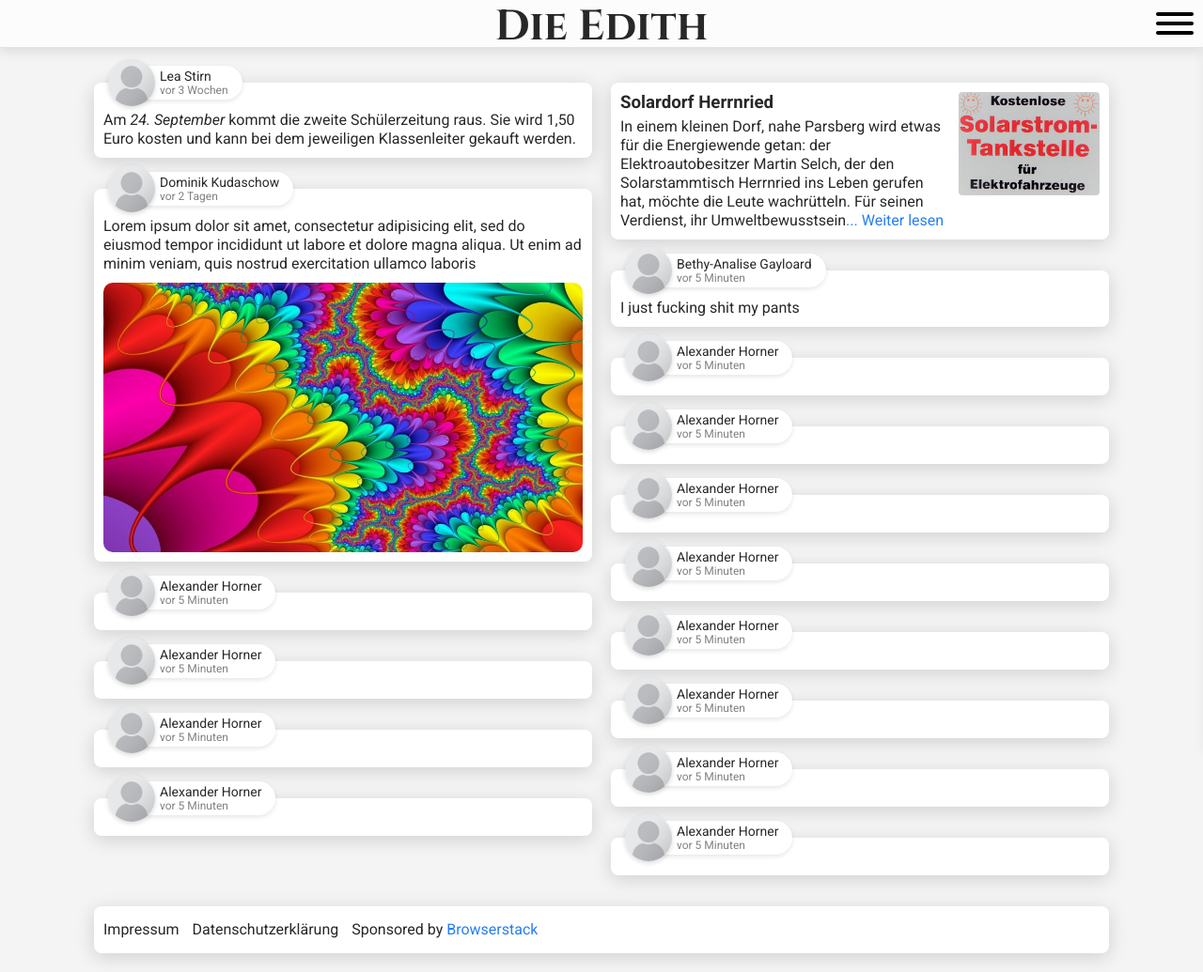
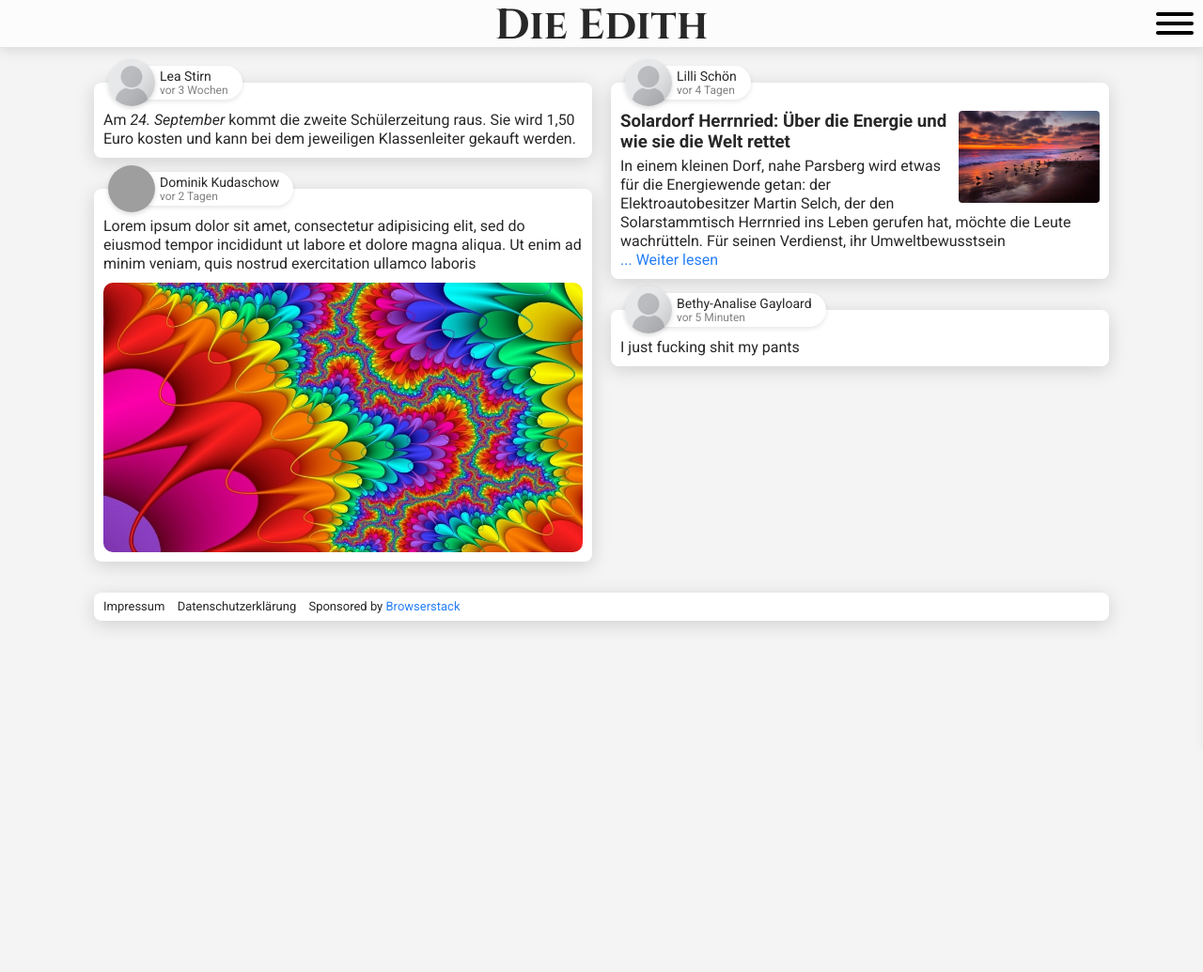
Before and after one commit to alexanderhorner/dieEdith, a PHP site: page / in a window 1280 px wide. Shown: the whole page at 94% size. After the commit the page ends 669 px from the top, so only its background shows below. Run offline with PHP 8.4, Linux system fonts and the light colour scheme; grey boxes are pictures that could not be loaded.

Commit message:
Change to Home- and Articlepage design elements and optimizations.

```diff
--- a/framework/base.css
+++ b/framework/base.css
@@ -24,6 +24,7 @@ html, body {
   font-family: 'Roboto', sans-serif;
   font-weight: normal;
 }
+
 @media only screen and (max-width: 480px) {
   html.side-menu--shown, body.side-menu--shown {
     overflow-y: hidden;
@@ -46,6 +47,7 @@ a {
   color: #267EF6;
   text-decoration: none;
 }
+
 html.dark a {
   color: #66BAFF;
 }
@@ -108,13 +110,20 @@ html.backdropfilter.dark .header {
 .header__title {
   display: inline-block;
   position: absolute;
-  top: 55%;
+  top: 53%;
   left: 50%;
   transform: translate(-50%, -50%);
   font-family: 'Cinzel', serif;
   font-size: 45px;
   font-weight: 700;
   white-space: nowrap;
+}
+
+@media only screen and (max-width: 340px) {
+  .header__title {
+    left: 10px;
+    transform: translateY(-50%);
+  }
 }
 
 .header__nav-items {
--- a/framework/base.js
+++ b/framework/base.js
@@ -9,7 +9,6 @@ function linkto(x) {
 }
 
 $(document).ready(function() {
-
   //Check Cookie for darkmode
   var darkmode = getCookie("darkmode");
   if (darkmode == "true") {
--- a/home.css
+++ b/home.css
@@ -32,17 +32,6 @@
   border-radius: 8px;
   background-color: white;
   box-shadow: 0 4px 20px 0 rgba(0, 0, 0, 0.15);
-}
-
-.card--article {
-  margin-top: 10px;
-  padding-top: 10px;
-}
-
-@media only screen and (min-width: 700px) {
-  .card--article:first-of-type, .card--article:nth-of-type(2) {
-    margin-top: 28px;
-  }
 }
 
 html.dark .card {
@@ -141,6 +130,10 @@ html.dark .card__info__picture {
   margin-bottom: 10px;
 }
 
+.card--article .card__text a {
+  white-space: nowrap;
+}
+
 /* card__picture */
 .card--article .card__picture {
   width: 150px;
@@ -148,6 +141,12 @@ html.dark .card__info__picture {
   margin-left: 10px;
   float: right;
   border-radius: 4px;
+}
+@media only screen and (max-width: 350px) {
+  .card--article .card__picture {
+    width: 100%;
+    margin-left: initial;
+  }
 }
 
 .card--picture .card__picture {
@@ -157,6 +156,7 @@ html.dark .card__info__picture {
 }
 
 #footer {
+  font-size: 13px;
   width: calc(100% - 20px);
   height: auto;
   padding: 5px 10px 5px;
@@ -168,8 +168,8 @@ html.dark .card__info__picture {
   margin-block-start: 0;
   margin-block-end: 0;
   padding-inline-start: 0;
-  line-height: 40px;
   list-style-type: none;
+  line-height: 20px;
 }
 
 #footer>ul>li {
--- a/index.php
+++ b/index.php
@@ -44,7 +44,7 @@
     </ul>
   </nav>
 
-  <section class="wrapper">
+  <div class="wrapper">
     <div class="grid">
       <!-- Card -->
       <div class="card card--text">
@@ -58,16 +58,23 @@
         <span class="card__text">Am <i>24. September</i> kommt die zweite Schülerzeitung raus. Sie wird 1,50 Euro kosten und kann bei dem jeweiligen Klassenleiter gekauft werden.</span>
       </div>
       <!-- Card -->
-      <div class="card card--article">
-        <img class="card__picture" src="artikel/Solardorf-Herrnried/pic1.png" alt="">
-        <h3>Solardorf Herrnried</h3>
+      <div onclick="linkto('artikel/Solardorf-Herrnried')" class="card card--article">
+        <div class="card__info">
+          <img class="card__info__picture" src="profile-placeholder.png" alt="profile picture">
+          <div class="card__info__textbox">
+            <div class="card__info__textbox__name">Lilli Schön</div>
+            <div class="card__info__textbox__time">vor 4 Tagen</div>
+          </div>
+        </div>
+        <img class="card__picture" src="artikel/Solardorf-Herrnried/pic1.jpg" alt="">
+        <h3>Solardorf Herrnried: Über die Energie und wie sie die Welt rettet</h3>
         <span class="card__text">In einem kleinen Dorf, nahe Parsberg wird etwas für die Energiewende getan: der Elektroautobesitzer Martin Selch, der den Solarstammtisch Herrnried ins Leben gerufen hat, möchte die Leute wachrütteln. Für seinen
-          Verdienst, ihr Umweltbewusstsein<a href="artikel/Solardorf-Herrnried">... Weiter lesen</a></span>
+          Verdienst, ihr Umweltbewusstsein<a href="artikel/Solardorf-Herrnried"><wbr>... Weiter lesen</a></span>
       </div>
       <!-- Card -->
       <div class="card card--picture">
         <div class="card__info">
-          <img class="card__info__picture" src="profile-placeholder.png" alt="profile picture">
+          <img class="card__info__picture" src="dominik.png" alt="profile picture">
           <div class="card__info__textbox">
             <div class="card__info__textbox__name">Dominik Kudaschow</div>
             <div class="card__info__textbox__time">vor 2 Tagen</div>
@@ -87,126 +94,7 @@
         </div>
         <div class="card__text">I just fucking shit my pants</div>
       </div>
-      <!-- Card -->
-      <div class="card">
-        <div class="card__info">
-          <img class="card__info__picture" src="profile-placeholder.png" alt="profile picture">
-          <div class="card__info__textbox">
-            <div class="card__info__textbox__name">Alexander Horner</div>
-            <div class="card__info__textbox__time">vor 5 Minuten</div>
-          </div>
-        </div>
-      </div>
-      <!-- Card -->
-      <div class="card">
-        <div class="card__info">
-          <img class="card__info__picture" src="profile-placeholder.png" alt="profile picture">
-          <div class="card__info__textbox">
-            <div class="card__info__textbox__name">Alexander Horner</div>
-            <div class="card__info__textbox__time">vor 5 Minuten</div>
-          </div>
-        </div>
-      </div>
-      <!-- Card -->
-      <div class="card">
-        <div class="card__info">
-          <img class="card__info__picture" src="profile-placeholder.png" alt="profile picture">
-          <div class="card__info__textbox">
-            <div class="card__info__textbox__name">Alexander Horner</div>
-            <div class="card__info__textbox__time">vor 5 Minuten</div>
-          </div>
-        </div>
-      </div>
-      <!-- Card -->
-      <div class="card">
-        <div class="card__info">
-          <img class="card__info__picture" src="profile-placeholder.png" alt="profile picture">
-          <div class="card__info__textbox">
-            <div class="card__info__textbox__name">Alexander Horner</div>
-            <div class="card__info__textbox__time">vor 5 Minuten</div>
-          </div>
-        </div>
-      </div>
-      <!-- Card -->
-      <div class="card">
-        <div class="card__info">
-          <img class="card__info__picture" src="profile-placeholder.png" alt="profile picture">
-          <div class="card__info__textbox">
-            <div class="card__info__textbox__name">Alexander Horner</div>
-            <div class="card__info__textbox__time">vor 5 Minuten</div>
-          </div>
-        </div>
-      </div>
-      <!-- Card -->
-      <div class="card">
-        <div class="card__info">
-          <img class="card__info__picture" src="profile-placeholder.png" alt="profile picture">
-          <div class="card__info__textbox">
-            <div class="card__info__textbox__name">Alexander Horner</div>
-            <div class="card__info__textbox__time">vor 5 Minuten</div>
-          </div>
-        </div>
-      </div>
-      <!-- Card -->
-      <div class="card">
-        <div class="card__info">
-          <img class="card__info__picture" src="profile-placeholder.png" alt="profile picture">
-          <div class="card__info__textbox">
-            <div class="card__info__textbox__name">Alexander Horner</div>
-            <div class="card__info__textbox__time">vor 5 Minuten</div>
-          </div>
-        </div>
-      </div>
-      <!-- Card -->
-      <div class="card">
-        <div class="card__info">
-          <img class="card__info__picture" src="profile-placeholder.png" alt="profile picture">
-          <div class="card__info__textbox">
-            <div class="card__info__textbox__name">Alexander Horner</div>
-            <div class="card__info__textbox__time">vor 5 Minuten</div>
-          </div>
-        </div>
-      </div>
-      <!-- Card -->
-      <div class="card">
-        <div class="card__info">
-          <img class="card__info__picture" src="profile-placeholder.png" alt="profile picture">
-          <div class="card__info__textbox">
-            <div class="card__info__textbox__name">Alexander Horner</div>
-            <div class="card__info__textbox__time">vor 5 Minuten</div>
-          </div>
-        </div>
-      </div>
-      <!-- Card -->
-      <div class="card">
-        <div class="card__info">
-          <img class="card__info__picture" src="profile-placeholder.png" alt="profile picture">
-          <div class="card__info__textbox">
-            <div class="card__info__textbox__name">Alexander Horner</div>
-            <div class="card__info__textbox__time">vor 5 Minuten</div>
-          </div>
-        </div>
-      </div>
-      <!-- Card -->
-      <div class="card">
-        <div class="card__info">
-          <img class="card__info__picture" src="profile-placeholder.png" alt="profile picture">
-          <div class="card__info__textbox">
-            <div class="card__info__textbox__name">Alexander Horner</div>
-            <div class="card__info__textbox__time">vor 5 Minuten</div>
-          </div>
-        </div>
-      </div>
-      <!-- Card -->
-      <div class="card">
-        <div class="card__info">
-          <img class="card__info__picture" src="profile-placeholder.png" alt="profile picture">
-          <div class="card__info__textbox">
-            <div class="card__info__textbox__name">Alexander Horner</div>
-            <div class="card__info__textbox__time">vor 5 Minuten</div>
-          </div>
-        </div>
-      </div>
+
 
       <footer id="footer" class="card">
         <ul>
@@ -216,7 +104,7 @@
         </ul>
       </footer>
     </div>
-  </section>
+  </div>
 </body>
 
 </html>
```
Also changed, not shown: artikel/Solardorf-HERRNRIED/index.php (+4 -5 lines), artikel/artikel.css (+0 -9 lines), artikel/Solardorf-HERRNRIED/pic1.jpg (added), artikel/Solardorf-HERRNRIED/pic2.png (renamed from artikel/Solardorf-HERRNRIED/pic1.png), framework/logowhite.svg (added).
